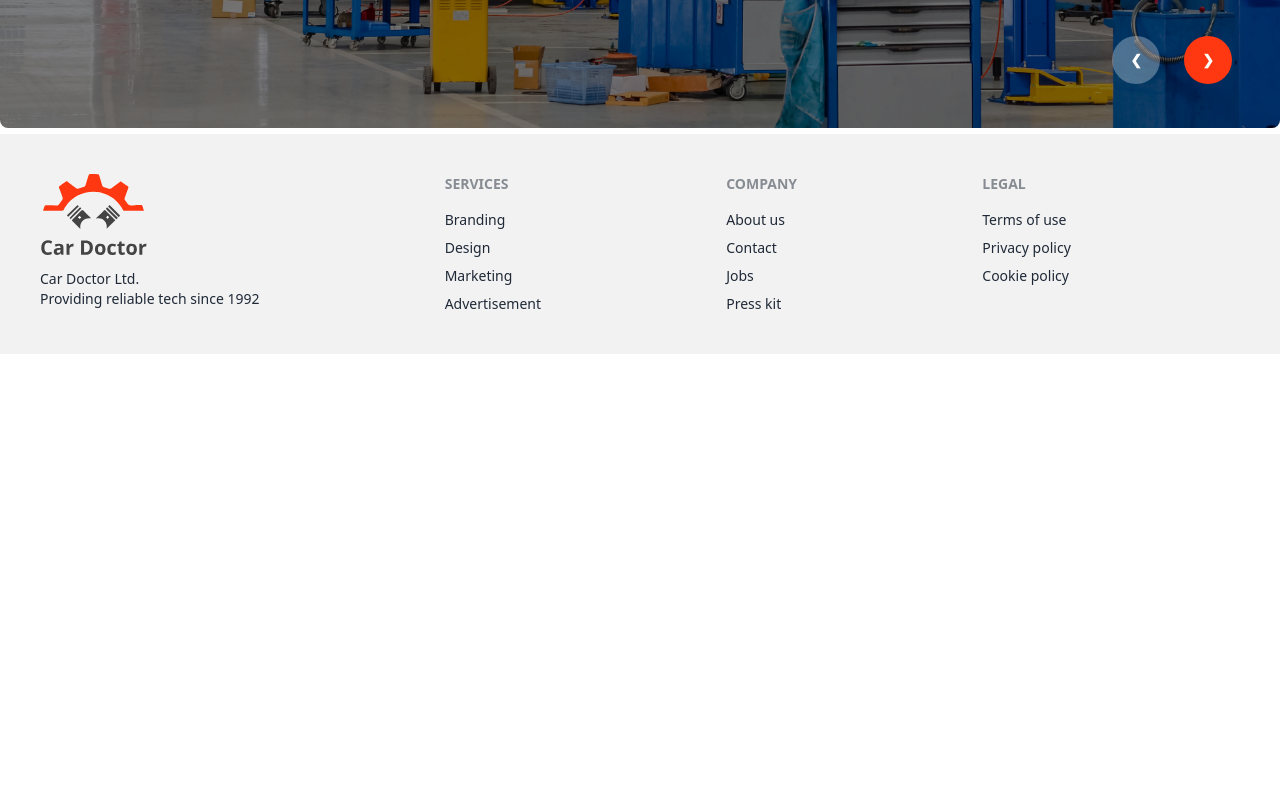
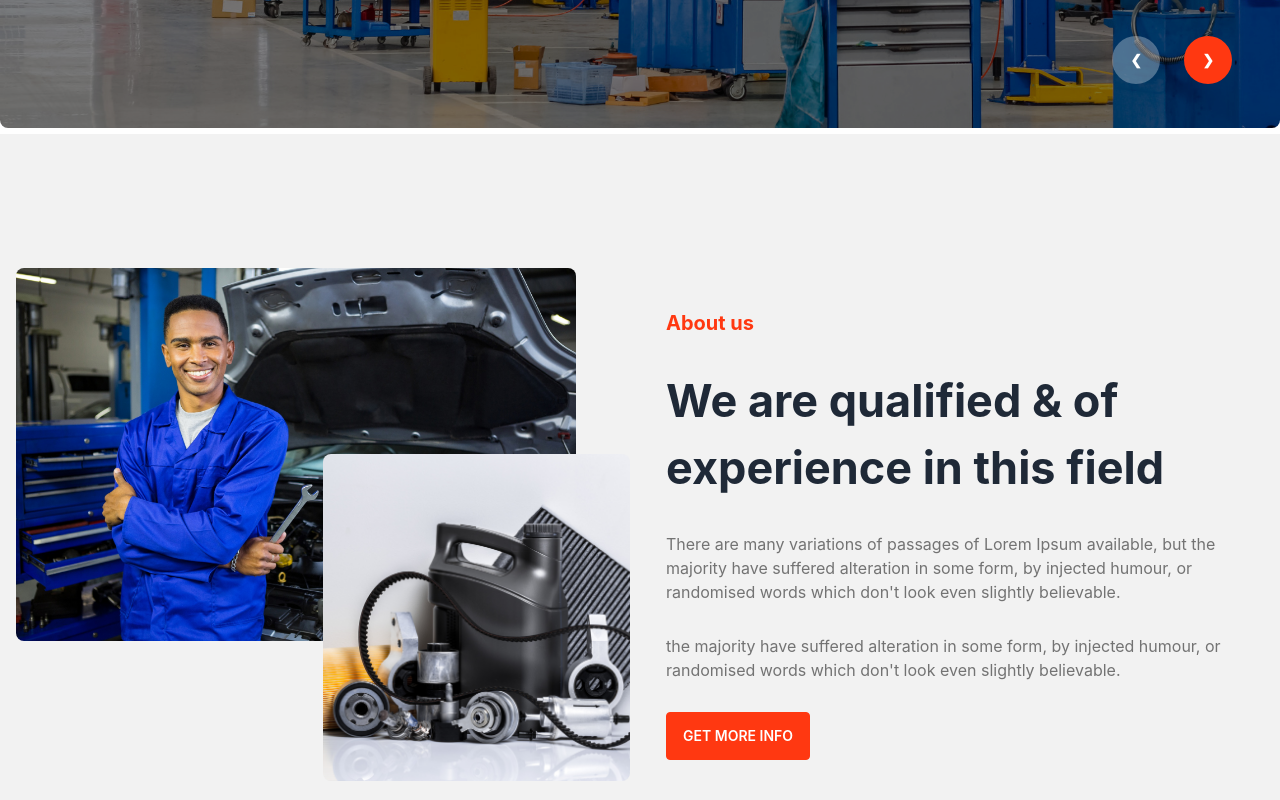
Before and after one commit to ProdipKumarShil/carDoctor-client, a React (Vite) app: page / in a window 1280 px wide. Shown: the part 740-1540 px from the top of the page. Before the commit the page ends 1094 px from the top, so only its background shows below. Built offline with nearby package versions, Linux system fonts and the light colour scheme.

Commit message:
added about us

```diff
--- a/src/index.css
+++ b/src/index.css
@@ -1,6 +1,11 @@
 @tailwind base;
 @tailwind components;
 @tailwind utilities;
+@import url('https://fonts.googleapis.com/css2?family=Inter&display=swap');
+
+*{
+  font-family: 'Inter', sans-serif;
+}
 
 .my-btn-secondary{
   @apply text-[#FF3811] hover:bg-[#FF3811] hover:border-[#FF3811] border-[#FF3811] rounded
--- /dev/null
+++ b/src/pages/Home/About/About.jsx
@@ -0,0 +1,24 @@
+import person from '../../../assets/images/about_us/person.jpg'
+import parts from '../../../assets/images/about_us/parts.jpg'
+
+const About = () => {
+  return (
+    <div className="hero min-h-screen bg-base-200">
+      <div className="hero-content grid grid-cols-1 md:grid-cols-2 gap-5">
+        <div className="relative mb-40 ">
+          <img src={person} className=" h-[373px] object-cover rounded-lg " />
+          <img src={parts} className="absolute top-1/2 right-0 h-[327px] w-[50%] object-cover rounded-lg " />
+        </div>
+        <div className='space-y-[30px] px-4'>
+          <h1 className='text-xl font-bold text-[#FF3811]'>About us</h1>
+          <h1 className='text-[45px] font-bold space-y-0'>We are qualified & of experience in this field</h1>
+          <p className='text-[#737373] text-[16px] '>There are many variations of passages of Lorem Ipsum available, but the majority have suffered alteration in some form, by injected humour, or randomised words which don't look even slightly believable. </p>
+          <p className='text-[#737373] text-[16px] '>the majority have suffered alteration in some form, by injected humour, or randomised words which don't look even slightly believable. </p>
+          <button className='my-btn-primary btn'>Get More Info</button>
+        </div>
+      </div>
+    </div>
+  );
+};
+
+export default About;
--- a/src/pages/Home/Home/Home.jsx
+++ b/src/pages/Home/Home/Home.jsx
@@ -1,9 +1,11 @@
+import About from "../About/About";
 import Banner from "../Banner/Banner";
 
 const Home = () => {
   return (
     <div>
       <Banner />
+      <About />
     </div>
   );
 };
```
